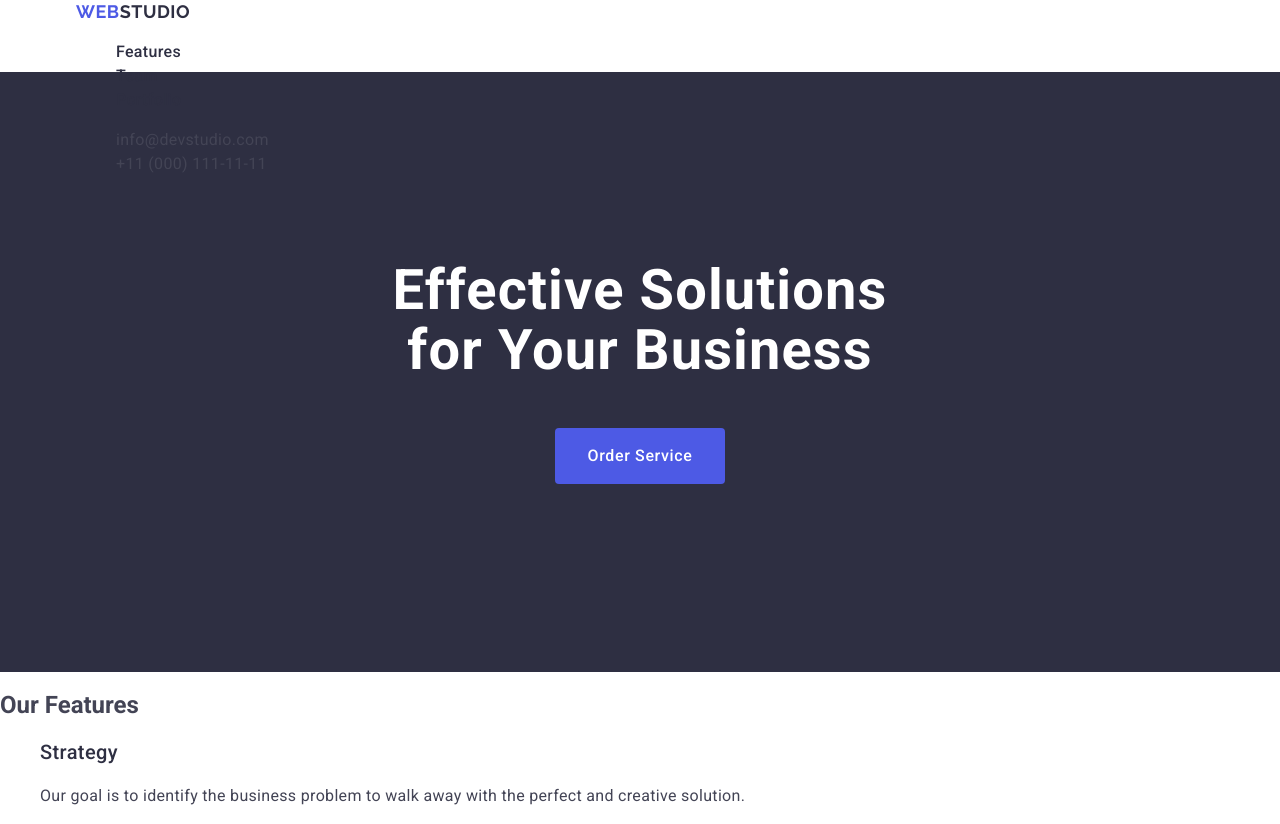
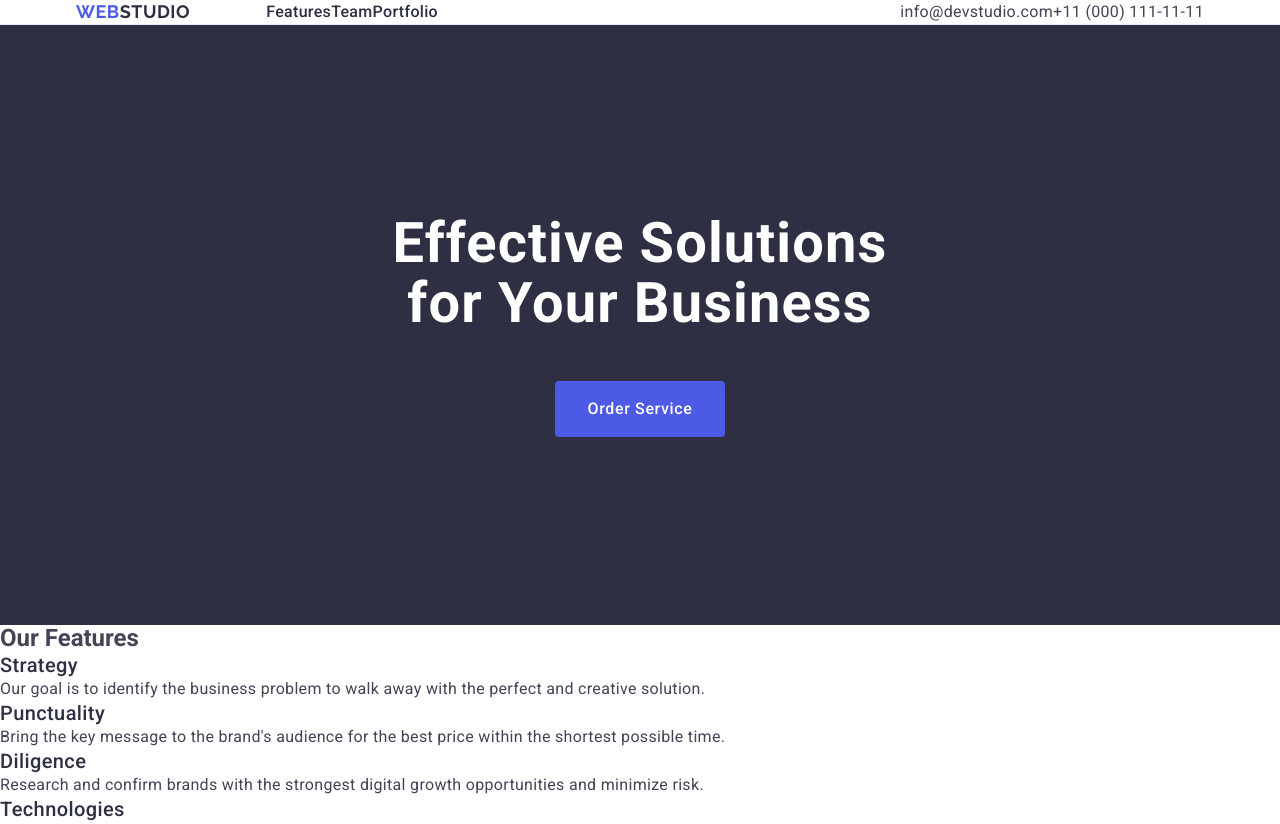
Before and after one commit to alekseypr6548-hub/goit-markup-hw-03, a plain HTML site: page index.html in a window 1280 px wide. Shown: the top 824 px of the page. Drawn offline with nearby package versions, Linux system fonts and the light colour scheme.

Commit message:
add initial files

```diff
--- a/css/common.css
+++ b/css/common.css
@@ -6,11 +6,18 @@ body {
 
 ul {
     list-style-type: none;
+    margin: 0;
+    padding-left: 0;
 }
 
 a {
     text-decoration: none;
 }
+
+h1,h2,h3,p {
+    margin: 0;
+}
+
 .sr-only {
     position: absolute;
     white-space: nowrap;
@@ -27,7 +34,9 @@ a {
 
 .container {
 /* Робоча область 12 колонок по 72px + 11 проміжків між ними */
-    max-width: 1152px;
+    max-width: 1158px;
+    padding: 0 15px;
+    margin: 0 auto;
 
 /* Дозволяє контейнеру стискатися на маленьких екранах */
     width: 100%;
--- a/css/footer.css
+++ b/css/footer.css
@@ -1,12 +1,3 @@
-/* --- ДОДАЙТЕ ЦІ РЯДКИ СЮДИ --- */
-.footer-conteiner {
-    padding: 0 15px;
-
-    max-width: 1158px;
-    margin: 0 auto;
-        /* ДОДАНО: це відцентрує вміст футера на сторінці */
-}
-
 .footer {
     background: #2E2F42;
     /* --- ДОДАЙТЕ ЦІ РЯДКИ СЮДИ --- */
--- a/css/header.css
+++ b/css/header.css
@@ -1,8 +1,18 @@
+.header {
+    border-bottom: 1px solid #e7e9fc;
+}
+
 .header-conteiner {
-    padding: 0 15px;
-    width: 1158px;
-    height: 72px;
-    max-width: 1158px;
+    display: flex;
+    justify-content: space-between;
+}
+
+.nav-list {
+    display: flex;
+}
+
+.contacts-list {
+display: flex;
 }
 
 .logo {
@@ -13,8 +23,7 @@
     letter-spacing: 0.03em;
     text-transform: uppercase;
     color: #2e2f42;
-
-
+    margin-right: 76px;
 }
 
 .logo-web {
@@ -22,7 +31,6 @@
 
 /* --- ДОДАЙТЕ ЦІ РЯДКИ СЮДИ --- */
     width: 115px;
-    margin: 24px 1028 24px 15px;
 }
 
 .nav-link {
@@ -44,6 +52,7 @@
 .contacts-link:focus {
     color: #404BBF;
 }
-address {
+.header-contacts {
     font-style: normal;
+    margin-left: auto;
 }
--- a/css/hero.css
+++ b/css/hero.css
@@ -1,9 +1,3 @@
-/* --- ДОДАЙТЕ ЦІ РЯДКИ СЮДИ --- */
-.hero-section-container {
-    padding: 0 15px;
-    max-width: 1158px;
-}
-
 /* Стилі для всієї секції Hero */
 .hero-section {
     background-color: #2E2F42;
@@ -22,7 +16,7 @@
     color: #FFFFFF;
 
     /* --- ДОДАЙТЕ ЦІ РЯДКИ СЮДИ --- */
-    width: 496px;
+    max-width: 496px;
     margin: 0 auto 48px;
     /* 0 px відступ зверху, auto центрує кнопку ліворуч/праворуч, та до низу до кнопки 48px*/
 }
--- a/index.html
+++ b/index.html
@@ -44,7 +44,7 @@
     <main id="main" class="main">
 
       <section id="hero" class="hero-section">
-        <div class="container hero-section-container">
+        <div class="container">
 
         <h1 class="hero-title">Effective Solutions for Your Business</h1>
         <button type="button" class="hero-btn">Order Service</button>
@@ -224,7 +224,7 @@
     </main>
 
     <footer id="footer" class="footer">
-      <div class="container footer-conteiner">
+      <div class="container">
       <a href="./index.html" class="footer-logo"><span class="logo-web">Web</span>Studio</a>
       <p class="footer-text">
         Increase the flow of customers and sales for your business with digital
```
